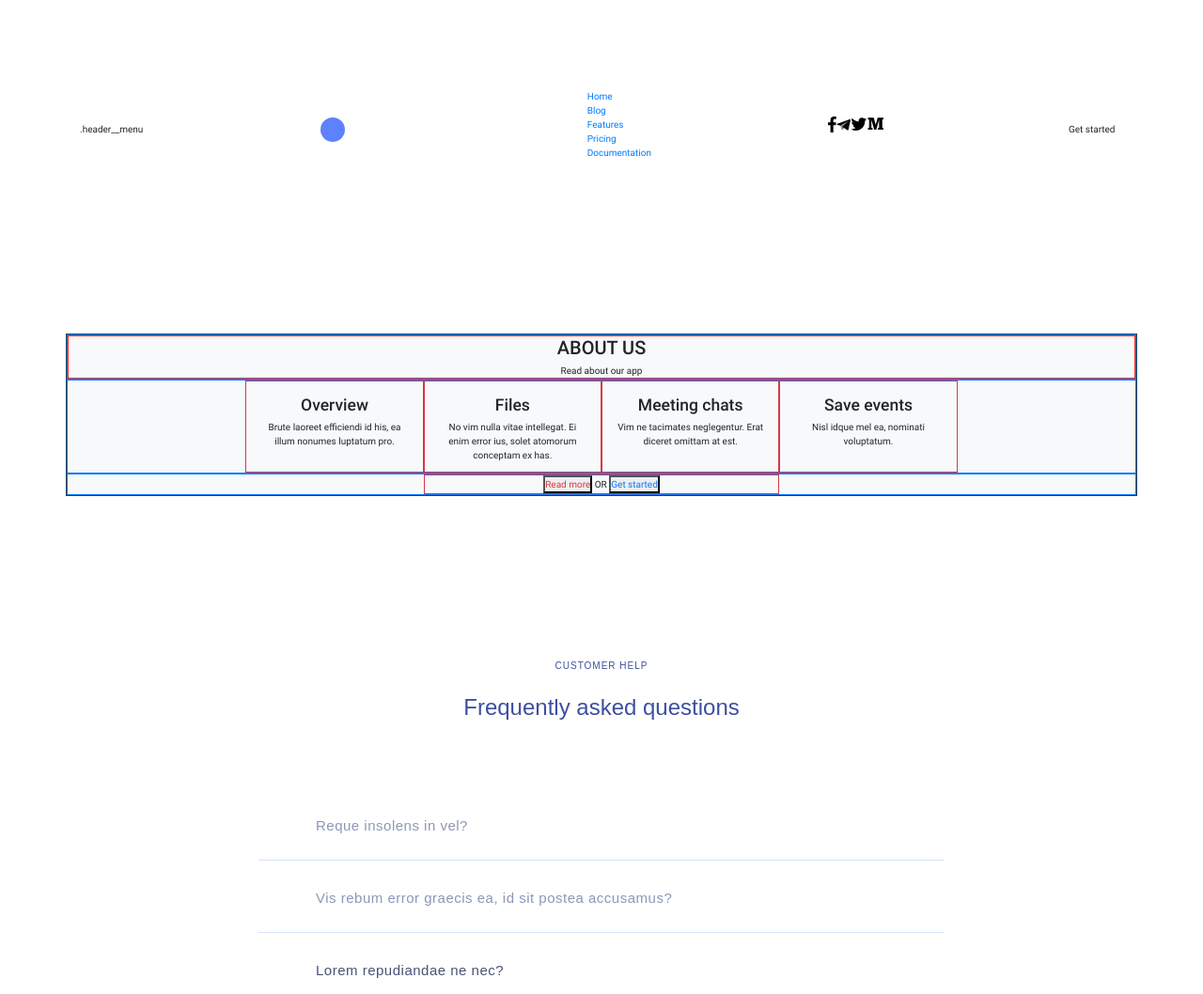
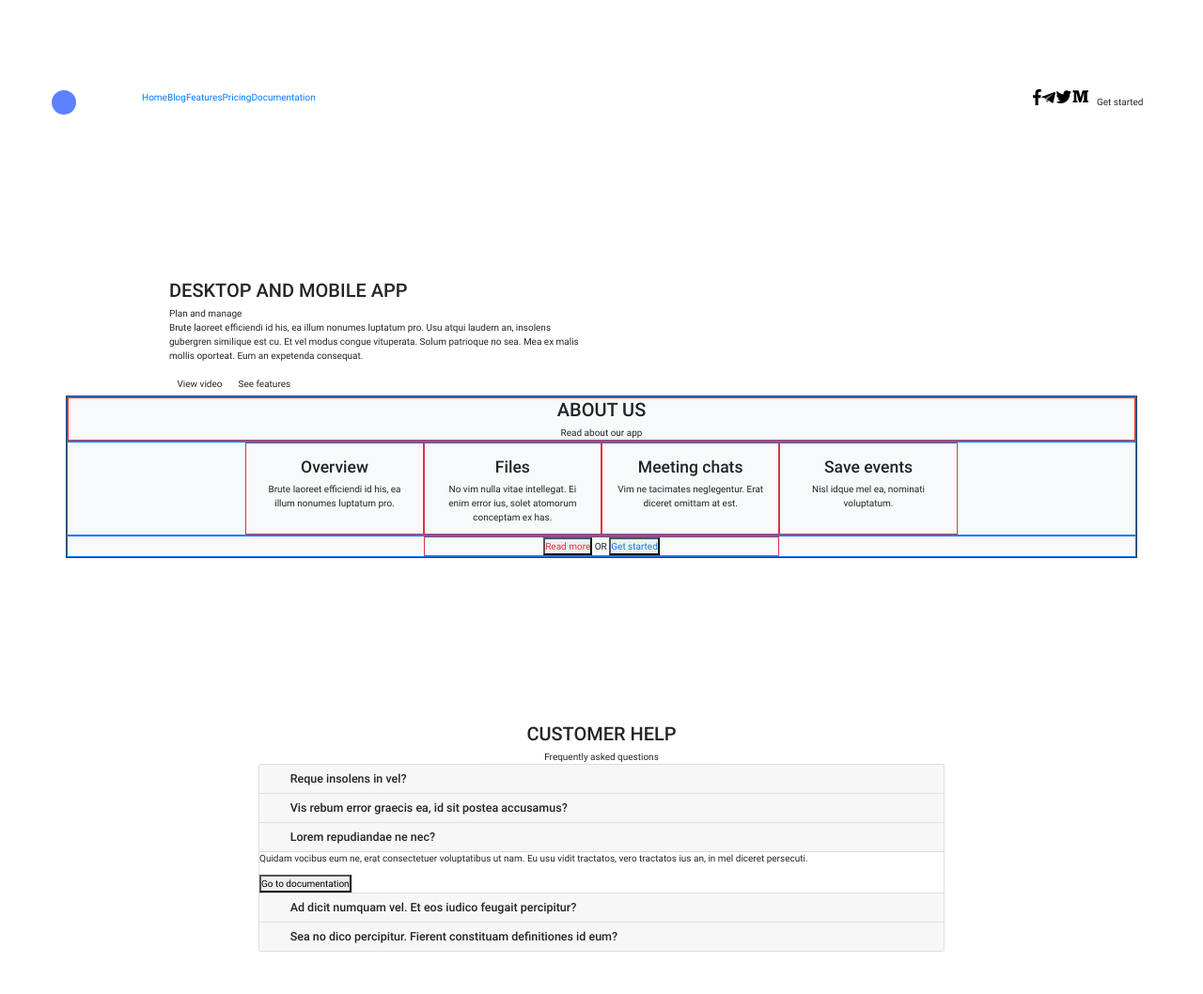
Before and after one commit to Knakna/bootstrap, a plain HTML site: page index.html in a window 1280 px wide. Shown: the part 80-1138 px from the top of the page at 94% size. Drawn offline with nearby package versions, Linux system fonts and the light colour scheme; files that its build step writes are made by us from their sources; files whose address does not match are found by name.

Commit message:
add structure to app block

```diff
--- a/assets/css/style.css
+++ b/assets/css/style.css
@@ -63,6 +63,10 @@ body {
     font-size: 10px;
 }
 
+ul, li {
+    list-style: none !important;
+}
+
 .header {
     text-decoration: none;
 }
@@ -76,6 +80,32 @@ body {
     align-items: center;
     -ms-flex-pack: justify;
     justify-content: space-between;
+}
+
+.header__menu {
+    display: -ms-flexbox;
+    display: flex;
+    -ms-flex-direction: row;
+    flex-direction: row;
+    -ms-flex-align: center;
+    align-items: center;
+    -ms-flex-pack: justify;
+    justify-content: space-between;
+}
+
+.header__list {
+    display: -ms-flexbox;
+    display: flex;
+    -ms-flex-direction: row;
+    flex-direction: row;
+    -ms-flex-align: center;
+    align-items: center;
+    -ms-flex-pack: justify;
+    justify-content: space-between;
+}
+
+.logo {
+    display: block;
 }
 
 .logo__inner {
@@ -98,101 +128,3 @@ body {
 .help {
     padding: 175px 0;
 }
-
-.title {
-    color: #3D4F9F;
-    margin-bottom: 68px;
-}
-
-.title__text {
-    font-family: "RobotoMedium", sans-serif;
-    font-size: 10px;
-    text-transform: uppercase;
-    letter-spacing: 1px;
-    margin-bottom: 20px;
-}
-
-.title__slogan {
-    font-family: "QuicksandMedium", sans-serif;
-    font-size: 24px;
-}
-
-.help__card {
-    border: none !important;
-    border-bottom: 1px solid #D8E3FE !important;
-}
-
-.help__card-header {
-    background-color: transparent;
-    padding: 17px 17px 15px;
-    border: none !important;
-}
-
-.help__card-title {
-    height: 45px;
-    display: -ms-flexbox;
-    display: flex;
-    -ms-flex-align: center;
-    align-items: center;
-    font-family: "QuicksandBold", sans-serif;
-    color: #495274;
-    font-size: 15px;
-    letter-spacing: .5px;
-}
-
-.btn.focus, .btn:focus {
-    box-shadow: none;
-}
-
-.help__card-btn {
-    height: 12px;
-    width: 20px;
-    background-image: url(../assets/img/arrow-open.svg);
-    background-repeat: no-repeat;
-    margin-right: 24px;
-}
-
-.help__card-btn.collapsed {
-    background-image: url(../assets/img/arrow.svg);
-    background-repeat: no-repeat;
-}
-
-.help__card-btn.collapsed + .help__card-title-text {
-    color: #8E96B7;
-    font-family: "QuicksandMedium", sans-serif;
-}
-
-.help__card-body {
-    display: -ms-flexbox;
-    display: flex;
-    -ms-flex-pack: justify;
-    justify-content: space-between;
-    -ms-flex-align: start;
-    align-items: flex-start;
-    padding: 16px 10px 50px 72px;
-}
-
-.help__card-text {
-    font-family: "RobotoRegular", sans-serif;
-    font-size: 14px;
-    letter-spacing: 0.5px;
-    color: #8D96BD;
-    line-height: 1.9;
-    margin-right: 60px;
-}
-
-.help__card-body-btn {
-    height: 42px;
-    min-width: 195px;
-    background-color: #E8ECF4;
-    font-family: "QuicksandMedium", sans-serif;
-    font-size: 13px;
-    color: #7382A3;
-    border: none;
-    margin-top: 5px;
-    border-radius: 2px;
-}
-
-.help__card-body-btn:focus {
-    outline: 1px solid transparent;
-}
--- a/index.html
+++ b/index.html
@@ -8,7 +8,7 @@
 
     <link rel="stylesheet" href="https://cdn.jsdelivr.net/npm/bootstrap@4.5.3/dist/css/bootstrap.min.css"
           integrity="sha384-TX8t27EcRE3e/ihU7zmQxVncDAy5uIKz4rEkgIXeMed4M0jlfIDPvg6uqKI2xXr2" crossorigin="anonymous">
-    <link rel="stylesheet" href="assets/css/style.min.css">
+    <link rel="stylesheet" href="./dist/assets/css/style.min.css">
     <title>Bootstrap</title>
 </head>
 
@@ -24,22 +24,21 @@
             <path d="M5.65597 17V9.24548H8.22501L8.60969 6.2234H5.65597V4.294C5.65597
                     3.41904 5.89578 2.82278 7.13417 2.82278L8.71368 2.82208V0.119112C8.44051
                     0.0822826 7.5029 -1.65981e-08 6.41206 -1.65981e-08C4.13475 -1.65981e-08
-                    2.57564 1.40836 2.57564 3.9947V6.2234H-2.3404e-08V9.24548H2.57564V17H5.65597Z" />
+                    2.57564 1.40836 2.57564 3.9947V6.2234H-2.3404e-08V9.24548H2.57564V17H5.65597Z"/>
         </g>
     </symbol>
-
 
 
     <symbol id="telegram" width="15" height="13" viewBox="0 0 15 13">
         <g>
             <path
-                    d="M5.81972 12.0232C5.38191 12.0232 5.4563 11.8651 5.3053 11.4664L4.01782 7.41344L13.9283 1.78983" />
+                    d="M5.81972 12.0232C5.38191 12.0232 5.4563 11.8651 5.3053 11.4664L4.01782 7.41344L13.9283 1.78983"/>
             <path
-                    d="M5.81982 12.0232C6.15768 12.0232 6.30696 11.8754 6.49554 11.7L8.29744 10.0241L6.04979 8.72772" />
+                    d="M5.81982 12.0232C6.15768 12.0232 6.30696 11.8754 6.49554 11.7L8.29744 10.0241L6.04979 8.72772"/>
             <path d="M6.04945 8.72806L11.4957 12.5768C12.1172 12.9048 12.5657 12.735 12.7205
                     12.0249L14.9374 2.03246C15.1644 1.16206 14.5906 0.76729 13.996 1.02547L0.978404
                     5.82666C0.0898302 6.16756 0.0950105 6.64173 0.816436 6.85301L4.15705 7.85032L11.8909
-                    3.18335C12.256 2.97158 12.5911 3.08543 12.3161 3.31891" />
+                    3.18335C12.256 2.97158 12.5911 3.08543 12.3161 3.31891"/>
         </g>
     </symbol>
 
@@ -47,7 +46,7 @@
     <symbol id="twitter" width="18" height="14" viewBox="0 0 18 14">
         <g>
             <path fill-rule="evenodd" clip-rule="evenodd"
-                    d="M17.0328 1.84041C16.4253 2.11761 15.7726 2.30417 15.0877 2.38898C15.7868 1.95807 16.3239 1.27594 16.5767 0.46342C15.9222 0.862259 15.1973 1.15191 14.4257 1.308C13.8081 0.631966 12.9276 0.210602 11.9535 0.210602C10.0832 0.210602 8.56631 1.76886 8.56631 3.69017C8.56631 3.96313 8.59598 4.22867 8.65402 4.48334C5.83853 4.33759 3.3424 2.95159 1.67204 0.847419C1.38053 1.36154 1.2135 1.95887 1.2135 2.59648C1.2135 3.80359 1.81147 4.86853 2.72005 5.49303C2.16541 5.47448 1.64276 5.31812 1.18615 5.05709V5.10081C1.18615 6.7876 2.35476 8.19347 3.90258 8.51347C3.61882 8.59297 3.31957 8.63537 3.01181 8.63537C2.79357 8.63537 2.581 8.61417 2.37462 8.5731C2.80543 9.95591 4.05659 10.9619 5.53864 10.99C4.37931 11.9228 2.91868 12.4793 1.33113 12.4793C1.05768 12.4793 0.788618 12.4634 0.523682 12.4308C2.02249 13.4183 3.80327 13.9944 5.71599 13.9944C11.946 13.9944 15.3531 8.69155 15.3531 4.09365C15.3531 3.94259 15.3498 3.79286 15.3433 3.64313C16.0053 3.15286 16.5798 2.53937 17.0338 1.84107" />
+                  d="M17.0328 1.84041C16.4253 2.11761 15.7726 2.30417 15.0877 2.38898C15.7868 1.95807 16.3239 1.27594 16.5767 0.46342C15.9222 0.862259 15.1973 1.15191 14.4257 1.308C13.8081 0.631966 12.9276 0.210602 11.9535 0.210602C10.0832 0.210602 8.56631 1.76886 8.56631 3.69017C8.56631 3.96313 8.59598 4.22867 8.65402 4.48334C5.83853 4.33759 3.3424 2.95159 1.67204 0.847419C1.38053 1.36154 1.2135 1.95887 1.2135 2.59648C1.2135 3.80359 1.81147 4.86853 2.72005 5.49303C2.16541 5.47448 1.64276 5.31812 1.18615 5.05709V5.10081C1.18615 6.7876 2.35476 8.19347 3.90258 8.51347C3.61882 8.59297 3.31957 8.63537 3.01181 8.63537C2.79357 8.63537 2.581 8.61417 2.37462 8.5731C2.80543 9.95591 4.05659 10.9619 5.53864 10.99C4.37931 11.9228 2.91868 12.4793 1.33113 12.4793C1.05768 12.4793 0.788618 12.4634 0.523682 12.4308C2.02249 13.4183 3.80327 13.9944 5.71599 13.9944C11.946 13.9944 15.3531 8.69155 15.3531 4.09365C15.3531 3.94259 15.3498 3.79286 15.3433 3.64313C16.0053 3.15286 16.5798 2.53937 17.0338 1.84107"/>
         </g>
     </symbol>
 
@@ -55,7 +54,7 @@
     <symbol id="medium" width="17" height="14" viewBox="0 0 17 14">
         <g>
             <path
-                    d="M17.0001 2.10651H16.3472C16.1047 2.10651 15.7619 2.45072 15.7619 2.67109V10.6583C15.7619 10.8789 16.1047 11.1796 16.3472 11.1796H17.0001V13.0755H11.084V11.1796H12.3223V2.78361H12.2616L9.36999 13.0755H7.13129L4.277 2.78361H4.20477V11.1796H5.44303V13.0755H0.48999V11.1796H1.12422C1.38542 11.1796 1.72825 10.8789 1.72825 10.6583V2.67109C1.72825 2.45072 1.38542 2.10651 1.12422 2.10651H0.48999V0.210635H6.68355L8.717 7.65872H8.77295L10.8252 0.210635H17.0001V2.10651Z" />
+                    d="M17.0001 2.10651H16.3472C16.1047 2.10651 15.7619 2.45072 15.7619 2.67109V10.6583C15.7619 10.8789 16.1047 11.1796 16.3472 11.1796H17.0001V13.0755H11.084V11.1796H12.3223V2.78361H12.2616L9.36999 13.0755H7.13129L4.277 2.78361H4.20477V11.1796H5.44303V13.0755H0.48999V11.1796H1.12422C1.38542 11.1796 1.72825 10.8789 1.72825 10.6583V2.67109C1.72825 2.45072 1.38542 2.10651 1.12422 2.10651H0.48999V0.210635H6.68355L8.717 7.65872H8.77295L10.8252 0.210635H17.0001V2.10651Z"/>
         </g>
     </symbol>
 
@@ -74,9 +73,10 @@
 <header class="header">
     <div class="container">
 
-            <nav class="header__nav">
 
-                .header__menu
+        <nav class="header__nav row">
+
+            <div class="header__menu row">
                 <a class="logo" href="#">
                     <div class="logo__inner"></div>
                 </a>
@@ -99,16 +99,19 @@
                         <a class="header__link" href="#">Documentation</a>
                     </li>
                 </ul>
+            </div>
 
+
+            <div class="header__outer row">
                 <div class="social">
 
-                    <ul class="social__list">
+                    <ul class="social__list d-flex">
 
 
                         <li class="social__item">
                             <a class="social__link" href="#" target="_blank">
                                 <svg class="social__img" viewBox="0 0 9 17" width="9" height="17">
-                                    <use xlink:href="./assets/images/sprite.svg#facebook"> </use>
+                                    <use xlink:href="./assets/images/sprite.svg#facebook"></use>
                                 </svg>
                             </a>
                         </li>
@@ -116,7 +119,7 @@
                         <li class="social__item">
                             <a class="social__link" href="#" target="_blank">
                                 <svg class="social__img" width="15" height="13" viewBox="0 0 15 13">
-                                    <use xlink:href="./assets/images/sprite.svg#telegram"> </use>
+                                    <use xlink:href="./assets/images/sprite.svg#telegram"></use>
                                 </svg>
                             </a>
                         </li>
@@ -124,7 +127,7 @@
                         <li class="social__item">
                             <a class="social__link" href="#" target="_blank">
                                 <svg class="social__img" width="18" height="14" viewBox="0 0 18 14">
-                                    <use xlink:href="./assets/images/sprite.svg#twitter"> </use>
+                                    <use xlink:href="./assets/images/sprite.svg#twitter"></use>
                                 </svg>
                             </a>
                         </li>
@@ -132,7 +135,7 @@
                         <li class="social__item">
                             <a class="social__link" href="#" target="_blank">
                                 <svg class="social__img" width="17" height="14" viewBox="0 0 17 14">
-                                    <use xlink:href="./assets/images/sprite.svg#medium"> </use>
+                                    <use xlink:href="./assets/images/sprite.svg#medium"></use>
                                 </svg>
                             </a>
                         </li>
@@ -140,14 +143,10 @@
                 </div>
 
                 <button class="menu__btn btn">Get started</button>
+            </div>
 
 
         </nav>
-
-
-
-
-
 
 
     </div> <!-- /.menu -->
@@ -155,10 +154,25 @@
 
 </header>
 
-
-
-
-
+<!------ app ----------->
+<section class="app">
+    <div class="container">
+        <div class="row app__row">
+            <div class="col-12 col-sm-10 col-md-8 col-lg-5 offset-lg-1">
+                <h2 class="app__title title__h2">DESKTOP AND MOBILE APP</h2>
+                <span class="app__slogan slogan-bold">Plan <span class="app__slogan">and</span> manage</span>
+                <p class="app__text">Brute laoreet efficiendi id his, ea illum nonumes luptatum pro.
+                    Usu atqui laudem an, insolens gubergren similique est cu.
+                    Et vel modus congue vituperata. Solum patrioque no sea.
+                    Mea ex malis mollis oporteat. Eum an expetenda consequat.</p>
+                <div class="app__buttons d-flex">
+                    <button class="app__btn btn btn--video">View video</button>
+                    <button class="app__btn btn btn--features">See features</button>
+                </div>
+            </div>
+        </div>
+    </div>
+</section> <!-- /.app -->
 
 
 <!-- features block -->
@@ -318,12 +332,6 @@
 </div> <!-- /.help -->
 
 
-
-
-
-
-
-
 <script src="https://code.jquery.com/jquery-3.5.1.slim.min.js"
         integrity="sha384-DfXdz2htPH0lsSSs5nCTpuj/zy4C+OGpamoFVy38MVBnE+IbbVYUew+OrCXaRkfj" crossorigin="anonymous">
 </script>
```
Also changed, not shown: assets/css/style.min.css, 1 other file. Lines whose indentation alone changed are shown as unchanged.
